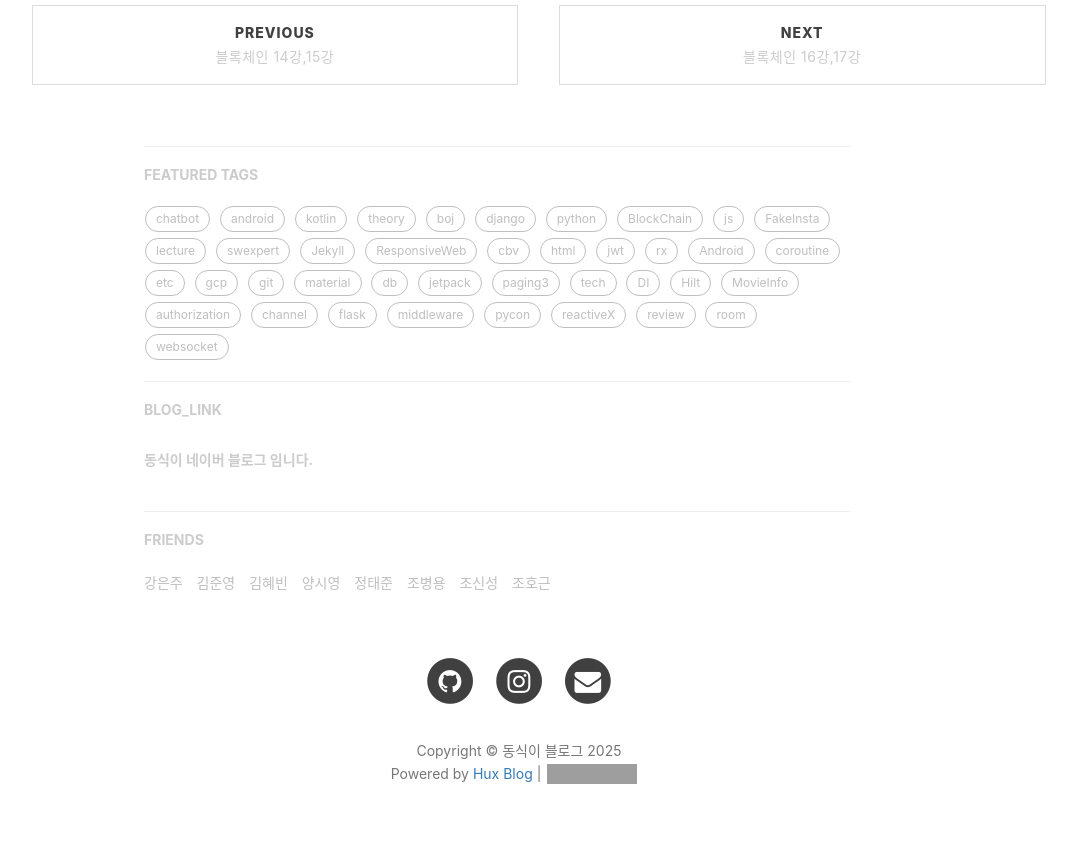
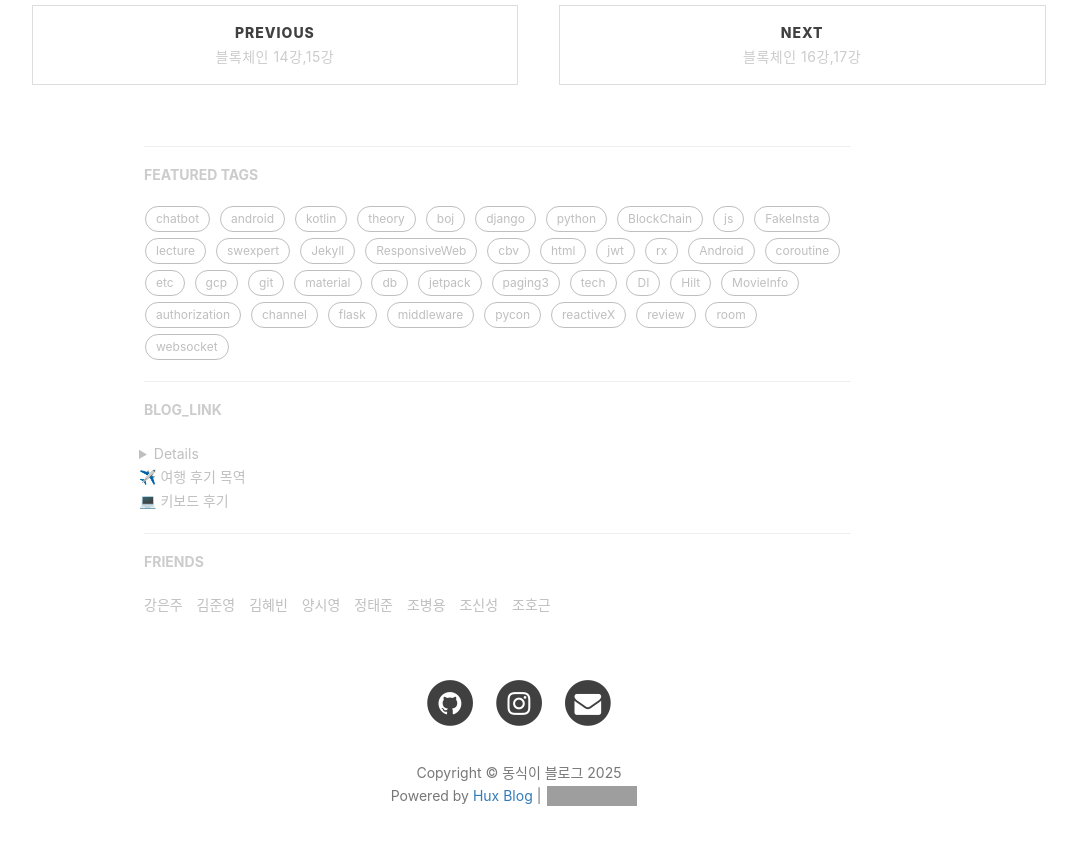
Before and after one commit to dongsik93/dongsik93.github.io, a Jekyll site: the page built from _posts/2019-06-13-essay-blog_start.md, in a window 1280 px wide and 900 px high, scrolled down 850 px. Shown: the top 845 px of the window, without its empty margins (121-1198 px from the left). Built offline with Jekyll 4.4.1, drawn with Linux system fonts in a browser that asks for light colours; nearby versions of some CDN libraries; comment, search, counter and statistics services are not loaded; some of the changed lines change nothing that is shown; grey boxes are pictures that could not be loaded.

Commit message:
add blog link

```diff
--- a/_includes/blogs.html
+++ b/_includes/blogs.html
@@ -1,5 +1,37 @@
 <hr>
 <h5>BLOG_LINK</h5>
 <ul class="list-inline">
-  <li><h5><a href="https://blog.naver.com/dongsik_93/223801097038" target="_blank">동식이 네이버 블로그 임니다.</a></h5></li>
+
+<details>
+  <summary>🍜 맛집 후기 목역</summary>
+  <li><small><a href="https://m.blog.naver.com/dongsik_93/223844371928" target="_blank" rel="noopener noreferrer">신도림 가성비 야키토리 오데른바 규토리 후기</a></small></li>
+  <li><small><a href="https://m.blog.naver.com/dongsik_93/223840811307" target="_blank" rel="noopener noreferrer">양천향교역 숨은 양꿨치 맛집, 백옥미시성 진 리뷰</a></small></li>
+  <li><small><a href="https://m.blog.naver.com/dongsik_93/223839756778" target="_blank" rel="noopener noreferrer">압구정 맛집, 산처럼 나오는 지로계 래머드, 오레노이키루미치 솔직 후기</a></small></li>
+  <li><small><a href="https://m.blog.naver.com/dongsik_93/223836303498" target="_blank" rel="noopener noreferrer">양천향교 맛집, 서울식물원 바로 아프 공뢰녕 메일치구수</a></small></li>
+  <li><small><a href="https://m.blog.naver.com/dongsik_93/223833041642" target="_blank" rel="noopener noreferrer">신도림 와인바 조용하고 보너지 좋은 연베흐</a></small></li>
+  <li><small><a href="https://m.blog.naver.com/dongsik_93/223831974723" target="_blank" rel="noopener noreferrer">발산 맛집, 줄서는 속밥집 속내음</a></small></li>
+  <li><small><a href="https://m.blog.naver.com/dongsik_93/223827906401" target="_blank" rel="noopener noreferrer">영등포구청, 보너지 좋고 메뉴 좋고 사장님 좋고 더 사르다</a></small></li>
+  <li><small><a href="https://m.blog.naver.com/dongsik_93/223824105550" target="_blank" rel="noopener noreferrer">양천향교 맛집, 한식이 또른다 순두부 매돌로만</a></small></li>
+  <li><small><a href="https://m.blog.naver.com/dongsik_93/223823186542" target="_blank" rel="noopener noreferrer">서울3대 비귀여행, 마곡 비귀리스트 네돈남산 후기</a></small></li>
+  ... (계속)
+</details>
+
+<details>
+  <summary>✈️ 여행 후기 목역</summary>
+  <li><small><a href="https://m.blog.naver.com/dongsik_93/223843690917" target="_blank" rel="noopener noreferrer">교토 료카년 참고, 우메코지 카델쇼 트리플룸 진 후기</a></small></li>
+  <li><small><a href="https://m.blog.naver.com/dongsik_93/223843213619" target="_blank" rel="noopener noreferrer">유후인노모리 명당 예약 꿈특 + JR구수 예매 방법</a></small></li>
+  <li><small><a href="https://m.blog.naver.com/dongsik_93/223812194355" target="_blank" rel="noopener noreferrer">오사카 유니버셀스트주리오 재판 구조 후기</a></small></li>
+  <li><small><a href="https://m.blog.naver.com/dongsik_93/223799836574" target="_blank" rel="noopener noreferrer">유후인 프라이비트 료카년 메바에소 가이세키</a></small></li>
+  <li><small><a href="https://m.blog.naver.com/dongsik_93/223847727840" target="_blank" rel="noopener noreferrer">우더보우 우메다 여행 명지맛 공개</a></small></li>
+  <li><small><a href="https://m.blog.naver.com/dongsik_93/223845461929" target="_blank" rel="noopener noreferrer">무소엔 10년 기념 휴지행 후기</a></small></li>
+</details>
+
+<details>
+  <summary>💻 키보드 후기</summary>
+  <li><small><a href="https://m.blog.naver.com/dongsik_93/223841893622" target="_blank" rel="noopener noreferrer">리니어 스위치 추천, MZ Y3 타건 비교</a></small></li>
+  <li><small><a href="https://m.blog.naver.com/dongsik_93/223831877321" target="_blank" rel="noopener noreferrer">Siliworks X HMX Sonja HC 리니어 스위치 후기</a></small></li>
+  <li><small><a href="https://m.blog.naver.com/dongsik_93/223821397122" target="_blank" rel="noopener noreferrer">스웨그키 시작, Eave65 빌드 후기</a></small></li>
+  <li><small><a href="https://m.blog.naver.com/dongsik_93/223847358785" target="_blank" rel="noopener noreferrer">Epomaker Split65 네돈남 후기</a></small></li>
+</details>
+
 </ul>
```
